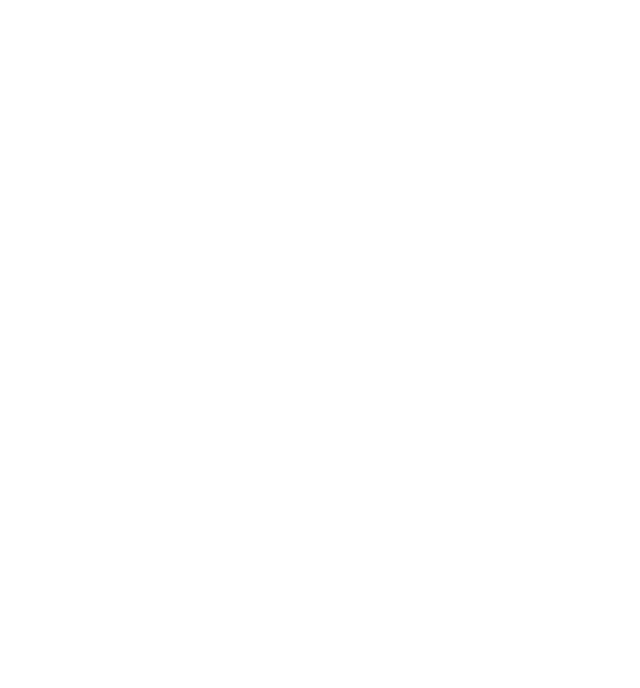
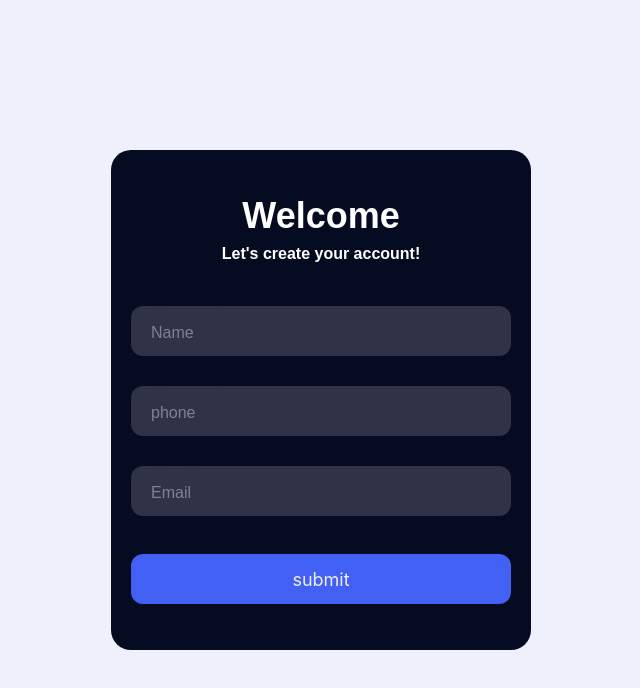
Before and after one commit to yw2006/cars-clone, a React (Create React App) app in the folder front-end/: page /signup in a window 1280 px wide. Before the commit this address had no page. Shown: the top 688 px of the page, without its empty margins (319-959 px from the left). Built offline with nearby package versions, Linux system fonts and the light colour scheme.

Commit message:
added signup

```diff
--- a/front-end/src/App.css
+++ b/front-end/src/App.css
@@ -321,7 +321,119 @@ a {
   line-height: 1rem;
   color: rgba(156, 163, 175, 1);
 }
+.form2 {
+  background-color: var(--main-fill);
+  border-radius: 20px;
+  box-sizing: border-box;
+  height: 500px;
+  padding: 20px;
+  width: 420px;
+}
 
+.title {
+  color: white;
+  font-family: sans-serif;
+  font-size: 36px;
+  font-weight: 600;
+  margin-top: 30px;
+}
+
+.subtitle {
+  color: white;
+  font-family: sans-serif;
+  font-size: 16px;
+  font-weight: 600;
+  margin-top: 10px;
+}
+
+.input-container {
+  height: 50px;
+  position: relative;
+  width: 100%;
+}
+
+.ic1 {
+  margin-top: 40px;
+}
+
+.ic2 {
+  margin-top: 30px;
+}
+
+.input {
+  background-color: #303245;
+  border-radius: 12px;
+  border: 0;
+  box-sizing: border-box;
+  color: #eee;
+  font-size: 18px;
+  height: 100%;
+  outline: 0;
+  padding: 4px 20px 0;
+  width: 100%;
+}
+
+.cut {
+  background-color: var(--main-fill);
+  border-radius: 10px;
+  height: 20px;
+  left: 20px;
+  position: absolute;
+  top: -20px;
+  transform: translateY(0);
+  transition: transform 200ms;
+  width: 76px;
+}
+
+.cut-short {
+  width: 50px;
+}
+
+.iLabel {
+  color: #65657b;
+  font-family: sans-serif;
+  left: 20px;
+  line-height: 14px;
+  pointer-events: none;
+  position: absolute;
+  transform-origin: 0 50%;
+  transition: transform 200ms, color 200ms;
+  top: 20px;
+}
+
+.input:focus ~ .cut {
+  transform: translateY(8px);
+}
+
+.input:focus ~ .iLabel {
+  transform: translateY(-30px) translateX(10px) scale(0.75);
+}
+
+.input:not(:focus) ~ .iLabel {
+  color: #808097;
+}
+
+.input:focus ~ .iLabel {
+  color: var(--secondary-fill);
+}
+
+.submit {
+  background-color: var(--btn-color1);
+  border-radius: 12px;
+  border: 0;
+  box-sizing: border-box;
+  color: #eee;
+  cursor: pointer;
+  font-size: 18px;
+  height: 50px;
+  margin-top: 38px;
+  text-align: center;
+  width: 100%;
+}
+
+.submit:active {
+  background-color: #06b;
+}
 @media (max-width: 768px) {
   .d-flex {
     display: block !important;
--- a/front-end/src/App.js
+++ b/front-end/src/App.js
@@ -3,12 +3,15 @@ import {Route,Routes} from 'react-router-dom'
 import Home from './pages/Home';
 import Details from './pages/Details';
 import Login from './components/Login';
+import Signup from './components/Signup';
 function App() {
   return (
     <Routes>
       <Route path='/' element={<Home/>} />
       <Route path='/details/:id' element={<Details/>} />
       <Route path='/login' element={<Login/>} />
+      <Route path='/signup' element={<Signup/>} />
+
     </Routes>
   );
 
--- /dev/null
+++ b/front-end/src/components/Signup.jsx
@@ -0,0 +1,39 @@
+import React from "react";
+export default function Signup() {
+  return (
+    <div className="login-cont">
+      <div className="form2">
+        <div className="text-center">
+
+        <div className="title">Welcome</div>
+        <div className="subtitle">Let's create your account!</div>
+        </div>
+        <div className="input-container ic1">
+          <input placeholder="" type="text" className="input" id="name" />
+          <div className="cut" />
+          <label className="iLabel" htmlFor="name">
+            Name
+          </label>
+        </div>
+        <div className="input-container ic2">
+          <input placeholder="" type="text" className="input" id="phone" />
+          <div className="cut" />
+          <label className="iLabel" htmlFor="phone">
+            phone
+          </label>
+        </div>
+        <div className="input-container ic2">
+          <input placeholder="" type="text" className="input" id="email" />
+          <div className="cut cut-short" />
+          <label className="iLabel" htmlFor="email">
+            Email
+          </label>
+        </div>
+
+        <button className="submit" type="text">
+          submit
+        </button>
+      </div>
+    </div>
+  );
+}
```
